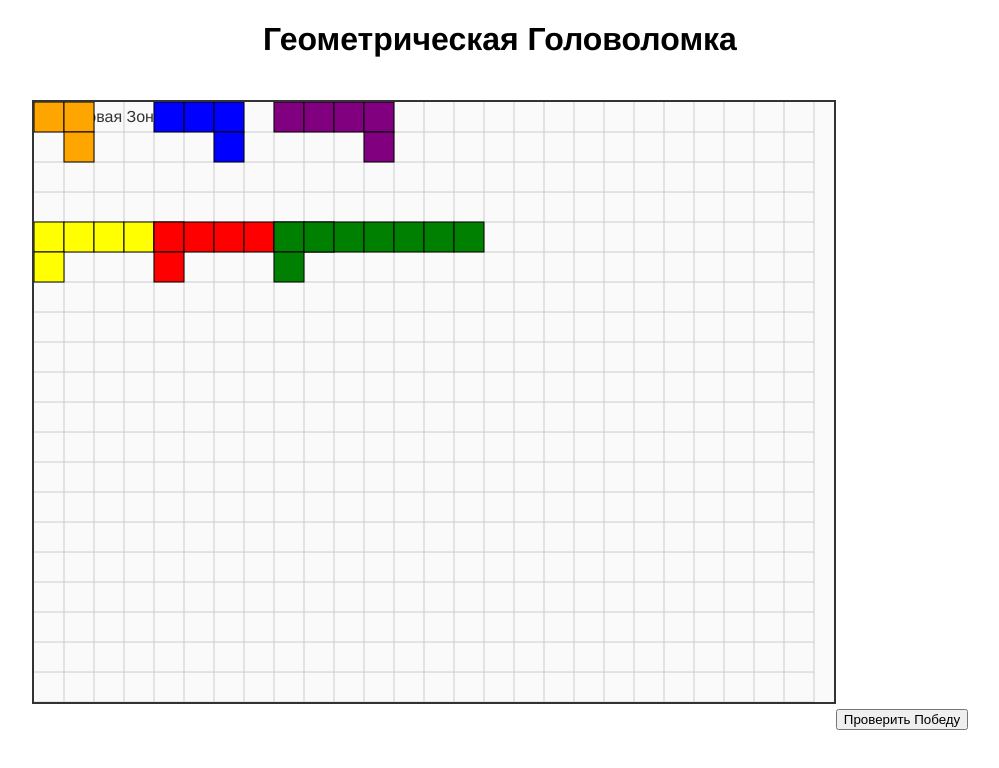
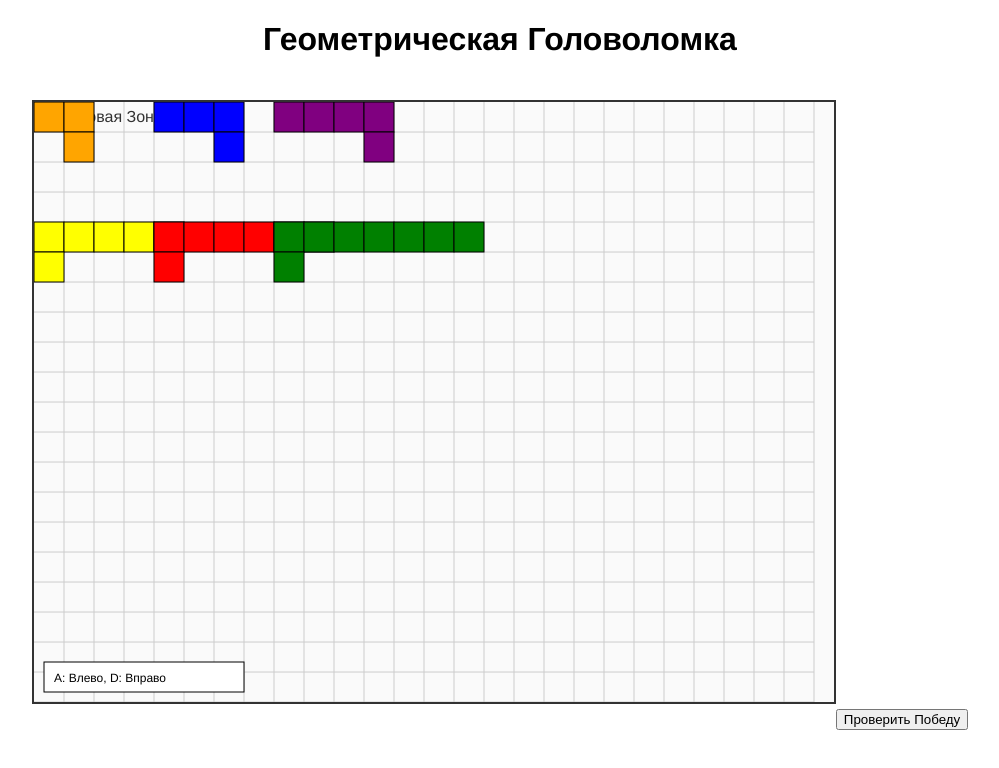
Before and after one commit to lissizza/corners-polimino, a Vue app: page / in a window 1280 px wide. Shown: the top 768 px of the page, without its empty margins (140-1139 px from the left). Built offline with nearby package versions, Linux system fonts and the light colour scheme.

Commit message:
fix occupied cells after rotating

```diff
--- a/package.json
+++ b/package.json
@@ -8,6 +8,7 @@
     "lint": "vue-cli-service lint"
   },
   "dependencies": {
+    "@fortawesome/fontawesome-free": "^6.6.0",
     "core-js": "^3.8.3",
     "vue": "^3.2.13",
     "vuedraggable": "^4.0.0"
--- a/src/App.vue
+++ b/src/App.vue
@@ -1,4 +1,3 @@
-<!-- src/App.vue -->
 <template>
   <div id="app">
     <h1>Геометрическая Головоломка</h1>
@@ -28,6 +27,19 @@
       <!-- Текстовая Метка Зоны Start -->
       <text x="10" y="20" font-size="16" fill="#333">Стартовая Зона</text>
 
+      <!-- Занятые клетки (для отладки) -->
+      <g class="occupied-cells">
+        <rect
+          v-for="(cell, index) in occupiedCells"
+          :key="index"
+          :x="cell.x * gridSize"
+          :y="cell.y * gridSize"
+          :width="gridSize"
+          :height="gridSize"
+          fill="rgba(255, 0, 0, 0.5)"
+        />
+      </g>
+
       <!-- Фигурки -->
       <g>
         <PuzzlePiece
@@ -38,6 +50,12 @@
           @update-piece="handleUpdatePiece"
         />
       </g>
+
+      <!-- Подсказка по клавишам управления в левом нижнем углу -->
+      <g class="controls-hint">
+        <rect x="10" :y="svgHeight - 40" width="200" height="30" fill="#fff" stroke="#000" />
+        <text x="20" :y="svgHeight - 20" font-size="12" fill="#000">A: Влево, D: Вправо</text>
+      </g>
     </svg>
     <button @click="checkVictory">Проверить Победу</button>
     <div v-if="victory" class="victory-message">
@@ -47,7 +65,7 @@
 </template>
 
 <script>
-import { ref } from 'vue';
+import { ref, computed } from 'vue';
 import PuzzlePiece from './components/PuzzlePiece.vue';
 import { pieces as initialPieces } from './data/pieces.js';
 
@@ -57,107 +75,85 @@ export default {
     PuzzlePiece,
   },
   setup() {
-    // Размер сетки
     const gridSize = 30;
-
-    // Размер SVG
     const svgWidth = 800;
     const svgHeight = 600;
-
-    // Количество ячеек по горизонтали и вертикали
     const columns = Math.floor(svgWidth / gridSize);
     const rows = Math.floor(svgHeight / gridSize);
 
-    // Инициализация фигурок с начальной зоной 'start'
     const pieces = ref(
       initialPieces.map(piece => ({
         ...piece,
         zone: 'start',
-        position: { ...piece.initialPosition }, // Используем 'initialPosition'
+        position: { ...piece.initialPosition },
       }))
     );
 
-    // Отладочный вывод начальных фигурок
-    console.log('Initial Pieces:', pieces.value);
-
-    // Функция обновления фигурки
     const handleUpdatePiece = updatedPiece => {
-      console.log('Handling update for piece:', updatedPiece);
+      console.log('Attempting to update piece:', updatedPiece);
       const index = pieces.value.findIndex(p => p.id === updatedPiece.id);
       if (index === -1) return;
-
-      // Сохранение старой позиции для возможного отката
-      const oldPosition = { ...pieces.value[index].position };
-      const oldRotation = pieces.value[index].rotation;
-      const oldReflection = pieces.value[index].isReflected;
 
       // Создание временной фигурки с обновлёнными данными
       const tempPiece = { ...pieces.value[index], ...updatedPiece };
 
-      // Проверка, находится ли фигурка внутри границ SVG
+      // Проверка на выход за границы
       if (!isWithinBounds(tempPiece)) {
-        // Восстановление старой позиции
-        pieces.value[index].position = oldPosition;
-        pieces.value[index].rotation = oldRotation;
-        pieces.value[index].isReflected = oldReflection;
-        console.log('Position out of bounds. Reverting to old position.');
-        return; // Не обновляем позицию
+        console.log('Position out of bounds, reverting to old position.');
+        return; // Не обновляем позицию, если фигура выходит за границы
       }
 
-      // Проверка, перекрывает ли фигурка другие фигурки
+      // Проверка на пересечение с другими фигурами
       if (isOverlapping(tempPiece)) {
-        // Восстановление старой позиции
-        pieces.value[index].position = oldPosition;
-        pieces.value[index].rotation = oldRotation;
-        pieces.value[index].isReflected = oldReflection;
-        console.log('Overlap detected. Reverting to old position.');
-        return; // Не обновляем позицию
+        console.log('Overlap detected, reverting to old position.');
+        return; // Не обновляем позицию, если обнаружено пересечение
       }
 
-      // Если проверки прошли успешно, обновляем фигурку
-      pieces.value[index] = tempPiece;
+      // Если проверки пройдены, обновляем фигурку
+      pieces.value[index] = { ...updatedPiece }; // Обновляем объект полностью, чтобы Vue отследил изменение
 
       // Перемещаем фигурку в конец массива для отображения поверх других
       const [movedPiece] = pieces.value.splice(index, 1);
       pieces.value.push(movedPiece);
 
-      console.log('Piece updated:', tempPiece);
+      console.log('Piece successfully updated:', updatedPiece);
     };
 
-    // Проверка, находится ли фигурка внутри границ SVG
     const isWithinBounds = piece => {
       const transformedShape = getTransformedShape(piece);
       for (const block of transformedShape) {
-        if (
-          block.x < 0 ||
-          block.x >= columns ||
-          block.y < 0 ||
-          block.y >= rows
-        ) {
+        // Приводим координаты в сетку для проверки, находятся ли они в пределах допустимого диапазона
+        const gridX = Math.floor(block.x / gridSize);
+        const gridY = Math.floor(block.y / gridSize);
+
+        if (gridX < 0 || gridX >= columns || gridY < 0 || gridY >= rows) {
+          console.log(`Block out of bounds: (${gridX}, ${gridY})`);
           return false;
         }
       }
       return true;
     };
 
-    // Проверка, перекрывает ли фигурка другие фигурки
     const isOverlapping = piece => {
       const transformedShape = getTransformedShape(piece);
       const occupied = new Set();
 
-      // Собираем все занятые позиции, кроме проверяемой фигурки
       pieces.value.forEach(p => {
         if (p.id !== piece.id) {
           const shape = getTransformedShape(p);
           shape.forEach(block => {
-            occupied.add(`${block.x},${block.y}`);
+            const gridX = Math.floor(block.x / gridSize);
+            const gridY = Math.floor(block.y / gridSize);
+            occupied.add(`${gridX},${gridY}`);
           });
         }
       });
 
-      // Проверяем, пересекается ли текущая фигурка с занятыми позициями
       for (const block of transformedShape) {
-        if (occupied.has(`${block.x},${block.y}`)) {
+        const gridX = Math.floor(block.x / gridSize);
+        const gridY = Math.floor(block.y / gridSize);
+        if (occupied.has(`${gridX},${gridY}`)) {
+          console.log(`Block overlaps at: (${gridX}, ${gridY})`);
           return true;
         }
       }
@@ -165,29 +161,19 @@ export default {
       return false;
     };
 
-    // Проверка победы
     const victory = ref(false);
     const checkVictory = () => {
-      // Желаемый размер 3x11
       const requiredCells = 3 * 11;
       let filledCells = 0;
 
-      // Создаём сетку для проверки заполненности
-      const grid = Array.from({ length: rows }, () =>
-        Array(columns).fill(false)
-      );
+      const grid = Array.from({ length: rows }, () => Array(columns).fill(false));
 
       for (const piece of pieces.value) {
-        if (piece.zone !== 'answer') continue; // Рассматриваем только фигурки в зоне ответа
+        if (piece.zone !== 'answer') continue;
 
         const transformedShape = getTransformedShape(piece);
         for (const block of transformedShape) {
-          if (
-            block.x >= 0 &&
-            block.x < columns &&
-            block.y >= 0 &&
-            block.y < rows
-          ) {
+          if (block.x >= 0 && block.x < columns && block.y >= 0 && block.y < rows) {
             grid[block.y][block.x] = true;
             filledCells++;
           }
@@ -202,36 +188,82 @@ export default {
       }
     };
 
-    // Функция получения трансформированной формы
     const getTransformedShape = piece => {
-      const angle = piece.rotation % 360;
-      const isReflected = piece.isReflected;
+      // Копируем начальную форму блоков
       let transformed = piece.shape.map(block => ({ ...block }));
 
-      // Применение вращения
-      for (let i = 0; i < Math.floor((angle / 90) % 4); i++) {
+      // Применение отражения, если фигура была отражена
+      if (piece.isReflected) {
         transformed = transformed.map(block => ({
-          x: block.y,
-          y: -block.x,
-        }));
-      }
-
-      // Применение отражения
-      if (isReflected) {
-        transformed = transformed.map(block => ({
-          x: -block.x,
+          x: -block.x -1,  // Отражение по оси X
           y: block.y,
         }));
       }
 
-      // Смещение по позиции и округление до ближайшей ячейки
+      // Применение вращения относительно верхнего левого угла
+      const angle = (piece.rotation % 360 + 360) % 360;
+
+      transformed = transformed.map(block => {
+        let newX, newY;
+
+        switch (angle) {
+          case 90:
+            newX = - block.y -1;
+            newY = block.x;
+            break;
+          case 180:
+            newX = -block.x -1;
+            newY = -block.y -1;
+            break;
+          case 270:
+            newX = block.y;
+            newY = -block.x -1;
+            break;
+          default:
+            newX = block.x;
+            newY = block.y;
+        }
+
+        return { x: newX, y: newY };
+      });
+
+      // Смещение всех блоков в зависимости от текущей позиции фигуры (в пикселях)
       transformed = transformed.map(block => ({
-        x: Math.round(block.x + piece.position.x / gridSize),
-        y: Math.round(block.y + piece.position.y / gridSize),
+        x: block.x * gridSize + piece.position.x,
+        y: block.y * gridSize + piece.position.y,
       }));
 
+      console.log(`Transformed shape for piece ${piece.id}:`, transformed);
       return transformed;
     };
+
+    // Предварительное вычисление всех transformedShapes
+    const transformedShapes = computed(() => {
+      const shapes = {};
+      pieces.value.forEach(piece => {
+        shapes[piece.id] = getTransformedShape(piece);
+      });
+      return shapes;
+    });
+
+    const occupiedCells = computed(() => {
+      const occupied = [];
+      pieces.value.forEach(piece => {
+        const transformedShape = getTransformedShape(piece);
+        transformedShape.forEach(block => {
+          // Перевод координат блоков в индексы сетки
+          const gridX = Math.floor(block.x / gridSize);
+          const gridY = Math.floor(block.y / gridSize);
+
+          // Проверяем, что координаты находятся в пределах сетки
+          if (gridX >= 0 && gridX < columns && gridY >= 0 && gridY < rows) {
+            occupied.push({ x: gridX, y: gridY });
+          }
+        });
+      });
+      console.log('Occupied cells:', occupied);
+      return occupied;
+    });
 
     return {
       svgWidth,
@@ -243,6 +275,8 @@ export default {
       handleUpdatePiece,
       checkVictory,
       victory,
+      occupiedCells,
+      transformedShapes,
     };
   },
 };
```
Also changed, not shown: src/components/AnswerZone.vue (deleted, +0 -76 lines), src/components/PuzzlePiece.vue (+9 -89 lines), src/components/StartZone.vue (deleted, +0 -49 lines), 1 other file (tests, documents, lock files or other folders).
